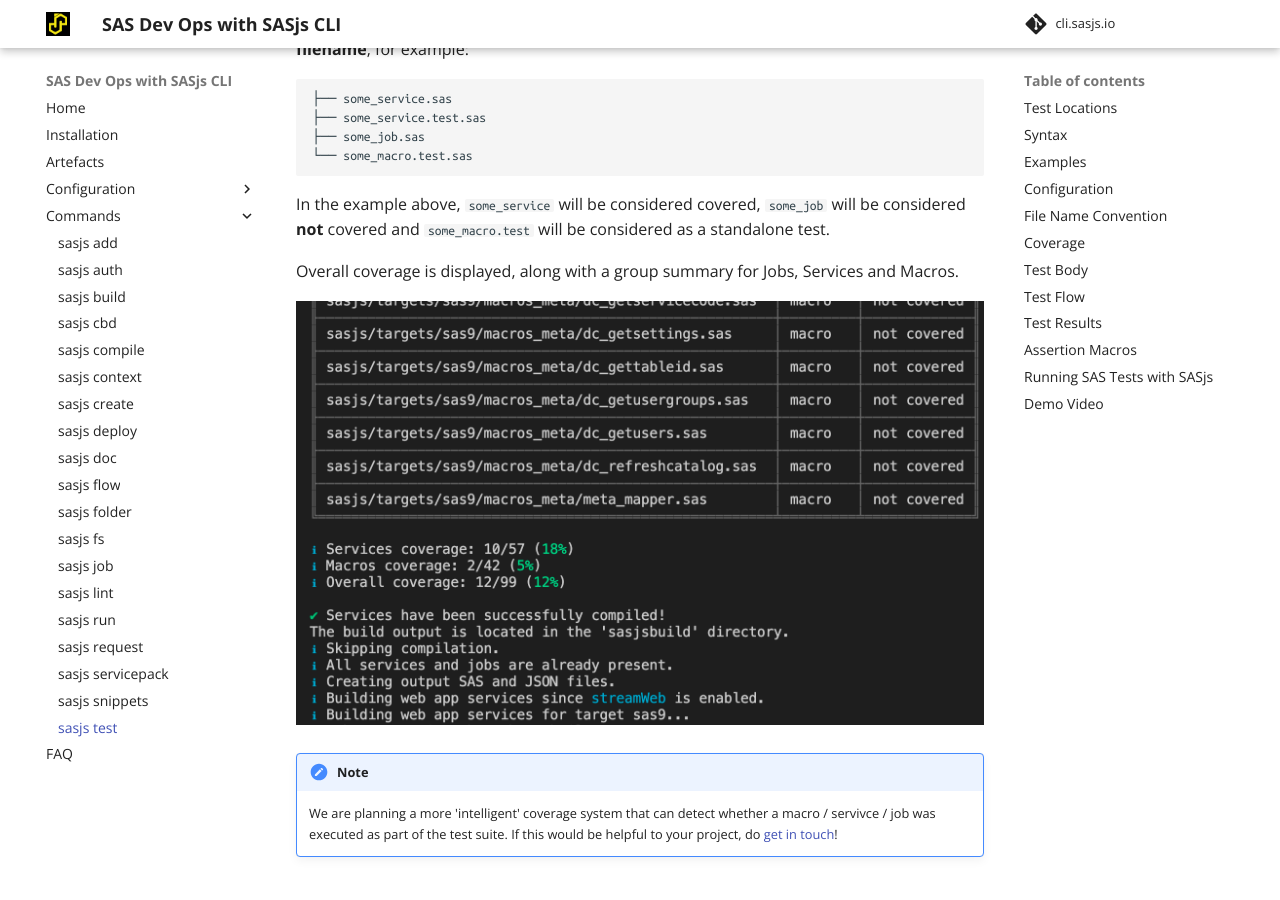
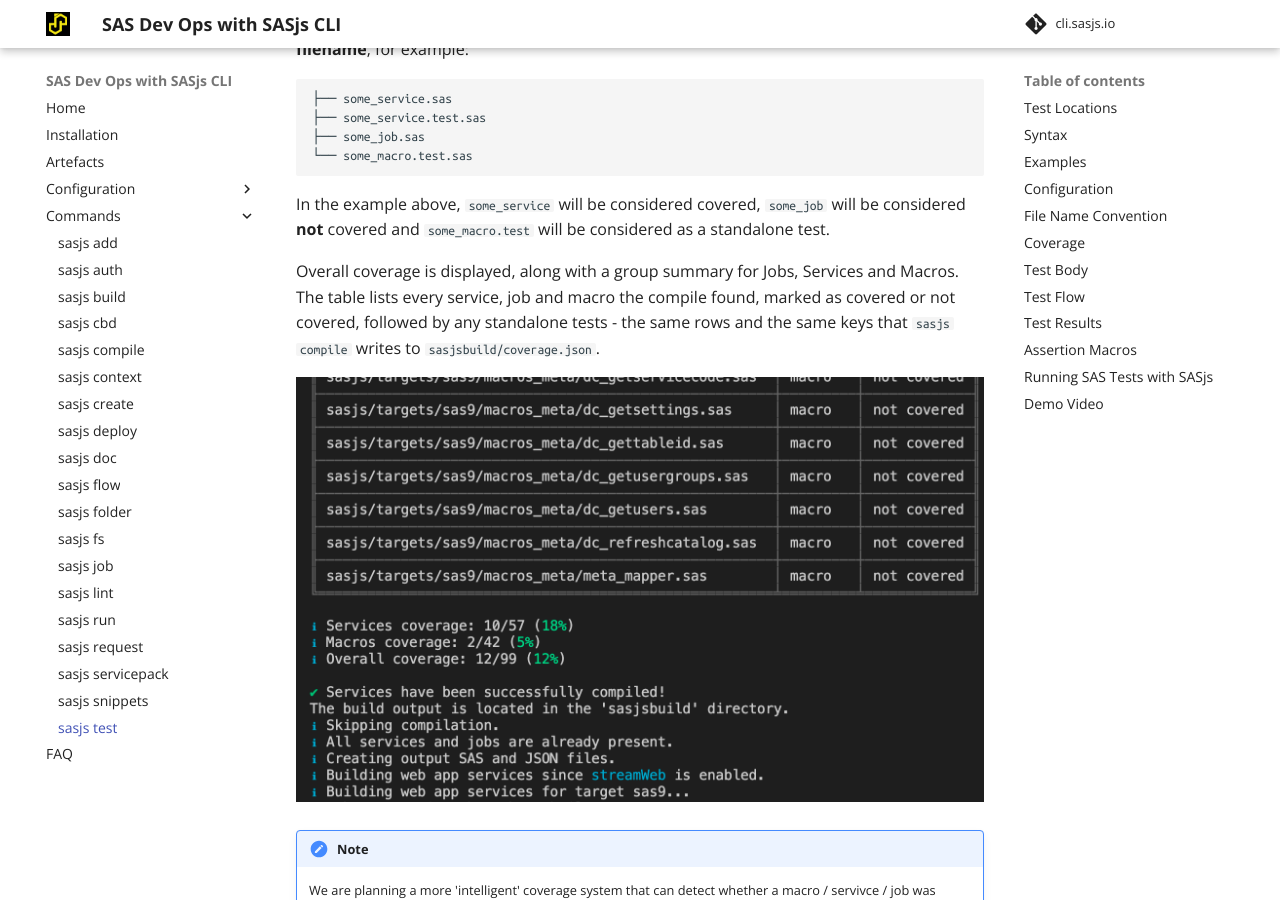
Before and after one commit to sasjs/cli.sasjs.io, an MkDocs documentation site: the page built from docs/test.md, in a window 1280 px wide and 900 px high, scrolled down 4015 px. Built offline with MkDocs 1.6.1 and Material for MkDocs 9.7.7, drawn with Linux system fonts in a browser that asks for light colours; comment, search, counter and statistics services are not loaded.

Commit message:
docs(compile): document the coverage report
`sasjs compile` writes sasjsbuild/coverage.json next to testFlow.json, and
the console coverage table lists every file rather than only the gaps - both
surfaces come from one map. Describe the file's shape and what the table
shows, so a pipeline can consume the report instead of scraping the log.

```diff
--- a/docs/test.md
+++ b/docs/test.md
@@ -151,7 +151,7 @@
 
 In the example above, `some_service` will be considered covered, `some_job` will be considered **not** covered and `some_macro.test` will be considered as a standalone test.
 
-Overall coverage is displayed, along with a group summary for Jobs, Services and Macros.
+Overall coverage is displayed, along with a group summary for Jobs, Services and Macros. The table lists every service, job and macro the compile found, marked as covered or not covered, followed by any standalone tests - the same rows and the same keys that `sasjs compile` writes to `sasjsbuild/coverage.json`.
 
 ![sas test coverage](img/coverage.png)
 
```
Also changed, not shown: docs/compile.md (+2 -0 lines).
